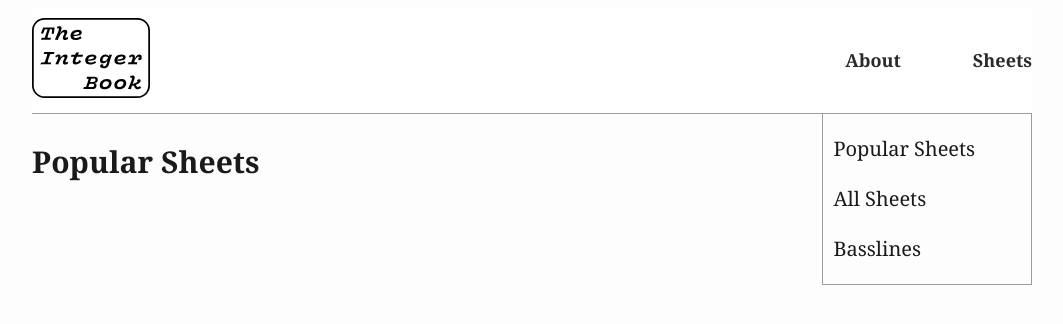
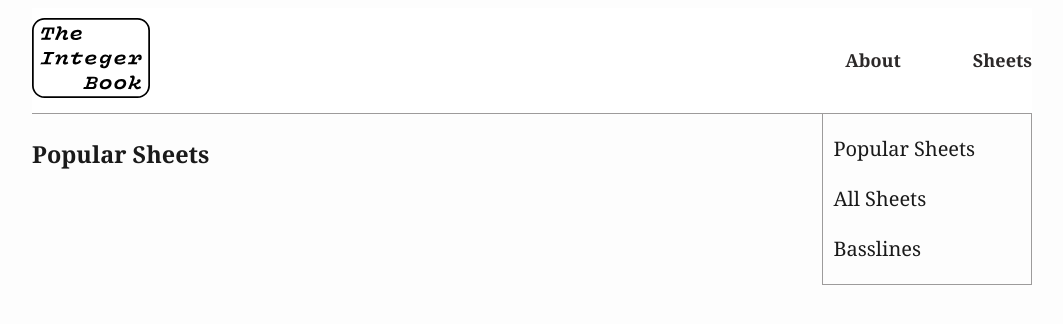
Before and after one commit to jessevoostrum/music-visualisation, a Jekyll site: the page built from docs/sheets-popular.html, in a window 1280 px wide. Shown: the top 324 px of the page, without its empty margins (108-1171 px from the left). Built offline with Jekyll 4.4.1, drawn with Linux system fonts in a browser that asks for light colours.

Commit message:
minor website change

```diff
--- a/docs/_layouts/default.html
+++ b/docs/_layouts/default.html
@@ -19,7 +19,7 @@
         </div>
         <div class="navigation">
           <div class="navigation-block">
-            <a href="{{site.baseurl}}/learn-the-method.html">About</a>
+            <a href="{{site.baseurl}}/about.html">About</a>
           </div>
           <div class="navigation-block">
             <a href="{{site.baseurl}}/sheets-popular.html">Sheets</a>
--- a/docs/sheets-all.html
+++ b/docs/sheets-all.html
@@ -5,7 +5,7 @@ layout: sheets-layout
 <html>
     <body>
 
-        <h2>All Sheets</h2>
+        <h3>All Sheets</h3>
         <ul>
             {% for image in site.static_files %}
               {% if image.path contains 'sheets' %}
--- a/docs/sheets-basslines.html
+++ b/docs/sheets-basslines.html
@@ -5,7 +5,7 @@ layout: sheets-layout
 <html>
     <body>
 
-        <h2>Basslines</h2>
+        <h3>Basslines</h3>
         <ul>
             {% for image in site.static_files %}
               {% if image.path contains 'basslines' %}
--- a/docs/sheets-popular.html
+++ b/docs/sheets-popular.html
@@ -5,7 +5,7 @@ layout: sheets-layout
 <html>
     <body>
 
-        <h2>Popular Sheets</h2>
+        <h3>Popular Sheets</h3>
         {% include sheets-selection.liquid songs=site.data.popular_sheets %}
 
     </body>
```
Also changed, not shown: docs/about.html (renamed from docs/learn-the-method.html).
